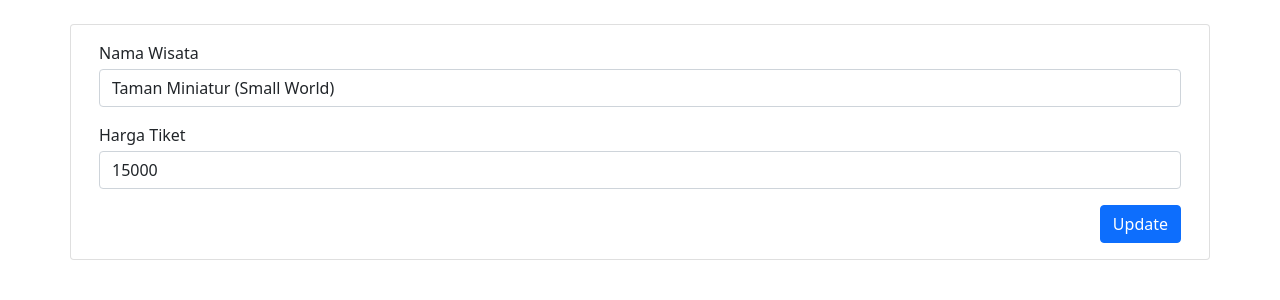
After one commit to yogaiw/serkom, a PHP site: page /editwisata.php?id=1 in a window 1280 px wide. The commit adds this page. Shown: the top 300 px of the page. Run offline with PHP 8.4, Linux system fonts and the light colour scheme; data comes from the database, SQL or seed files in the repository.

Commit message:
edit wisata done

```diff
--- a/admin.php
+++ b/admin.php
@@ -45,7 +45,7 @@
                             <td><?= rupiah($item['harga']) ?></td>
                             <td>
                                 <div class="d-flex">
-                                    <a href="" class="btn btn-warning">Edit</a>
+                                    <a href="editwisata.php?id=<?= $item['wisata_id'] ?>" class="btn btn-warning">Edit</a>
                                     <form action="" method="POST">
                                         <button class="btn btn-danger" type="submit" name="delete">Hapus</button>
                                     </form>
--- /dev/null
+++ b/editwisata.php
@@ -0,0 +1,44 @@
+<?php
+    require __DIR__.'/connection.php';
+
+    include_once __DIR__.'/models/Wisata.php';
+
+    $wisata = new Wisata;
+    $value = $wisata->detail($_GET['id']);
+
+    if(isset($_POST['update'])) {
+        $wisata->update($value['wisata_id'], $_POST['nama'], $_POST['harga']);
+        header('Location:admin.php');
+    }
+?>
+
+<!DOCTYPE html>
+<html>
+<head>
+    <title>Edit - <?= $value['nama_wisata'] ?></title>
+
+    <meta charset="utf-8">
+    <meta name="viewport" content="width=device-width, initial-scale=1">
+
+    <link rel="stylesheet" type="text/css" href="assets/css/bootstrap.min.css">
+    <script src="assets/js/bootstrap.min.js"></script>
+    <script src="assets/js/Chart.js"></script>
+</head>
+<body>
+    <div class="container py-4">
+        <div class="row">
+            <div class="card">
+                <div class="card-body">
+                    <form action="" method="POST">
+                        <label class="mb-1">Nama Wisata</label>
+                        <input type="text" class="form-control mb-3" name="nama" value="<?= $value['nama_wisata'] ?>">
+                        <label class="mb-1">Harga Tiket</label>
+                        <input type="text" class="form-control mb-3" name="harga" value="<?= $value['harga'] ?>">
+                        <button type="submit" class="btn btn-primary" name="update" style="float: right;">Update</button>
+                    </form>
+                </div>
+            </div>
+        </div>
+    </div>
+</body>
+</html>
--- a/models/Wisata.php
+++ b/models/Wisata.php
@@ -11,7 +11,7 @@ class Wisata {
     /**
      * Menampilkan semua data dalam tabel database
      *
-     * @return iterable void
+     * @return iterable
      */
     public function showAll() {
         global $conn;
@@ -29,8 +29,16 @@ class Wisata {
     public function detail($id) {
         global $conn;
 
-        $query = "SELECT * FROM $this->table WHERE wisata_id = ".$id;
+        $query = "SELECT * FROM $this->table WHERE wisata_id = $id";
 
         return $conn->query($query)->fetch_assoc();
     }
+
+    public function update($id, $nama, $harga) {
+        global $conn;
+
+        $query = "UPDATE $this->table SET nama_wisata = '$nama' , harga = $harga WHERE wisata_id = $id";
+
+        $conn->query($query);
+    }
 }
```
